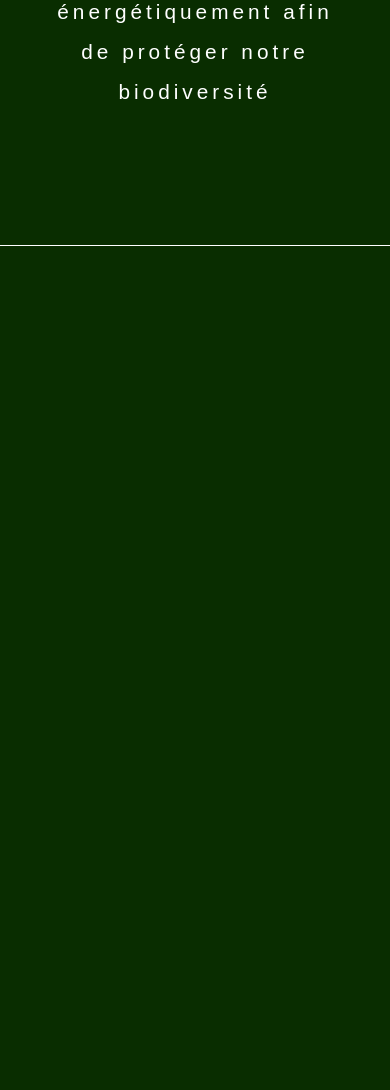
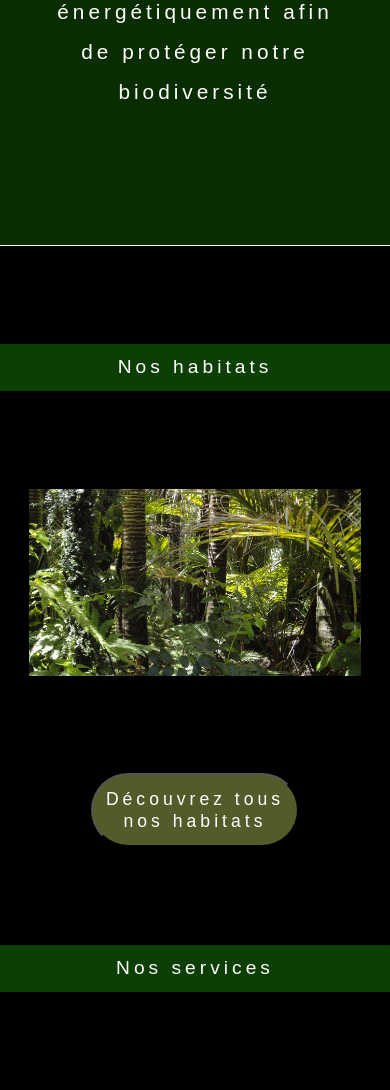
Before and after one commit to ValentinBurillier/zoo-arcadia, a Symfony app: template templates/pages/home.html.twig in a window 390 px wide. Shown: the part 2286-3376 px from the top of the page. Before the commit the page ends 2532 px from the top, so only its background shows below. Run offline with Twig, Linux system fonts and the light colour scheme; the template is opened without the code that fills it, so the values that code supplies are empty; some libraries are stand-ins or nearby versions; some web fonts are replaced.

Commit message:
start fourthSection mobil

```diff
--- /dev/null
+++ b/templates/components/homePage/fourthSection.html.twig
@@ -0,0 +1,12 @@
+{% block fourthSection %}
+<section id="fourthSection">
+  <h2>Nos habitats</h2>
+  <div class="fourthSection__container">
+    <img src="{{asset('assets/images/foret.jpg')}}" />
+  </div>
+  <button>
+    <a>Découvrez tous nos habitats</a>
+  </button>
+  <h2>Nos services</h2>
+</section>
+{% endblock %}
--- a/templates/pages/home.html.twig
+++ b/templates/pages/home.html.twig
@@ -13,5 +13,6 @@
   <main>
     {% include 'components/homePage/secondSection.html.twig' %}
     {% include 'components/homePage/thirdSection.html.twig' %}
+    {% include 'components/homePage/fourthSection.html.twig' %}
   </main>
 {% endblock %}
```
Also changed, not shown: public/assets/css/styles.css, public/assets/images/foret.jpg (added), public/assets/scss/base/_colors.scss, public/assets/scss/layouts/homepage/_fourthSection.scss (added), public/assets/scss/pages/_home.scss, 1 other file.
